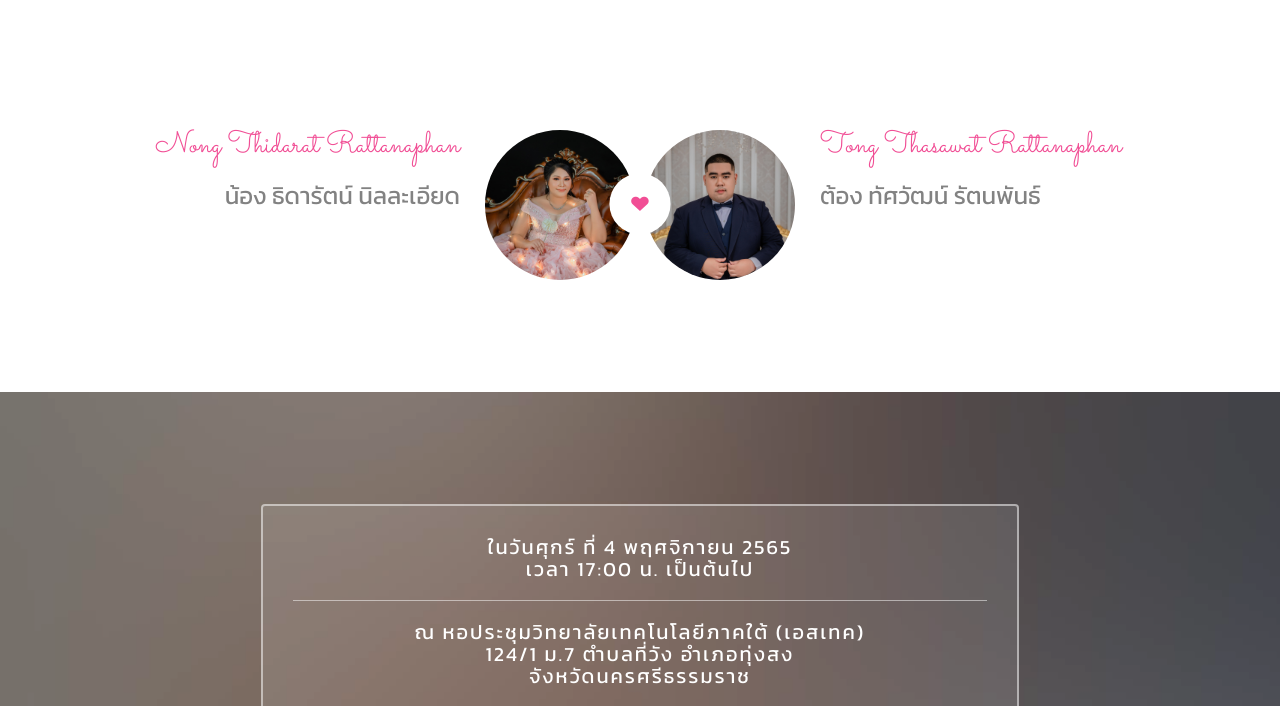
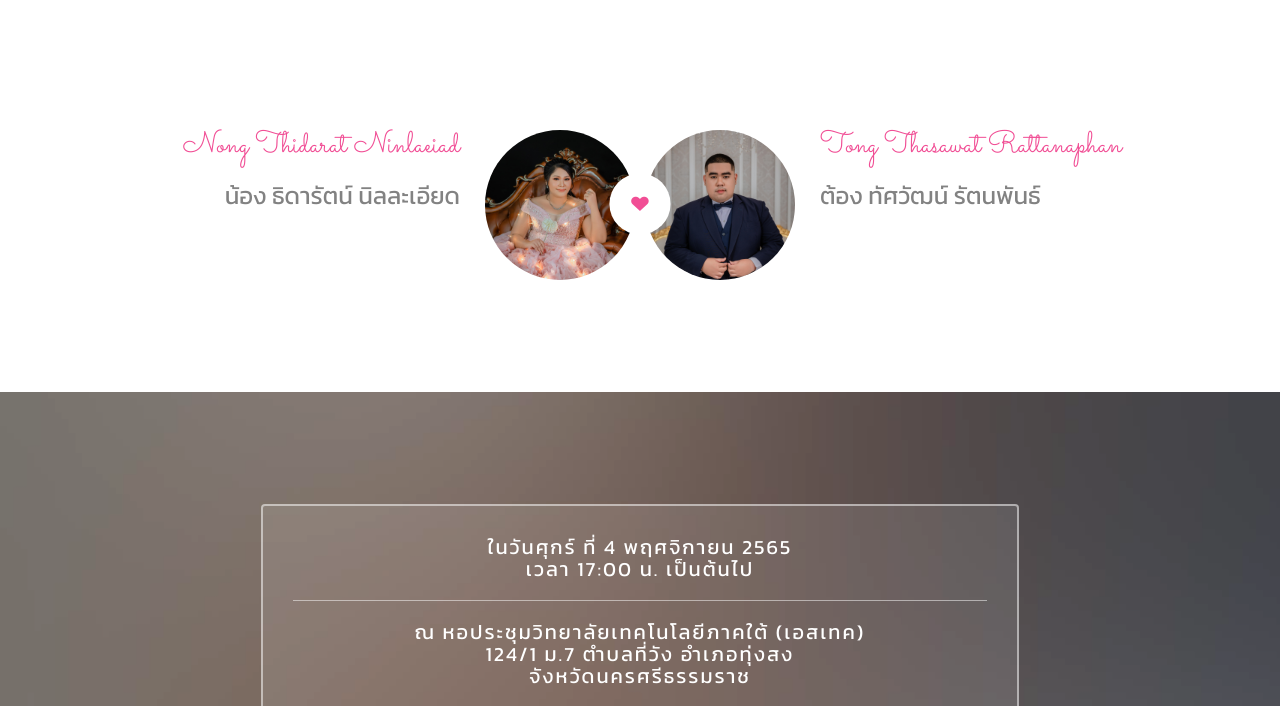
Before and after one commit to Rthasawat/NTwedding, a plain HTML site: page index.html in a window 1280 px wide. Shown: the part 1660-2366 px from the top of the page. Drawn offline with nearby package versions, Linux system fonts and the light colour scheme; files whose address does not match are found by name.

Commit message:
Publish NTwedding

```diff
--- a/index.html
+++ b/index.html
@@ -196,7 +196,7 @@
 						<img src="images/nong.jpg" alt="bride" class="img-responsive">
 					</div>
 					<div class="desc-groom">
-						<h3>Nong Thidarat Rattanaphan</h3>
+						<h3>Nong Thidarat Ninlaeiad</h3>
 						<p class="thai h3">น้อง ธิดารัตน์ นิลละเอียด</p>
 					</div>
 				</div>
```
